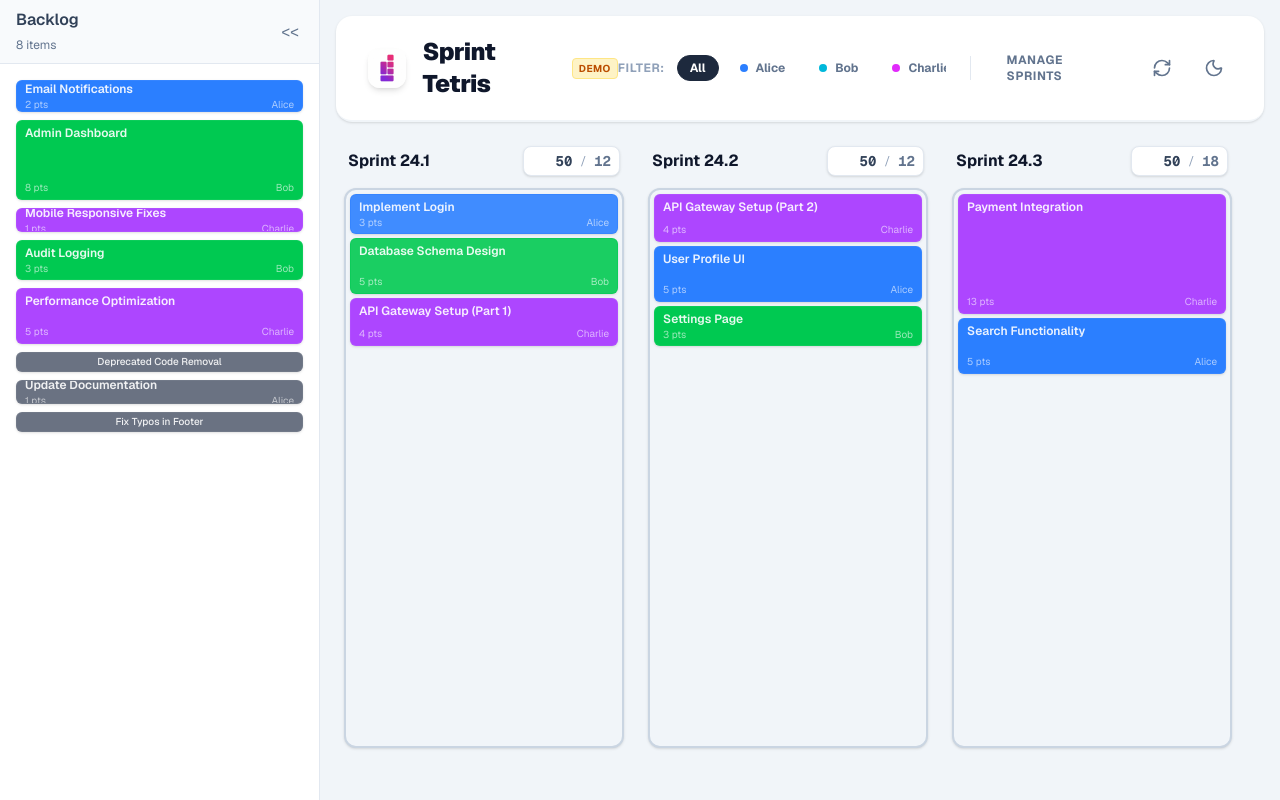
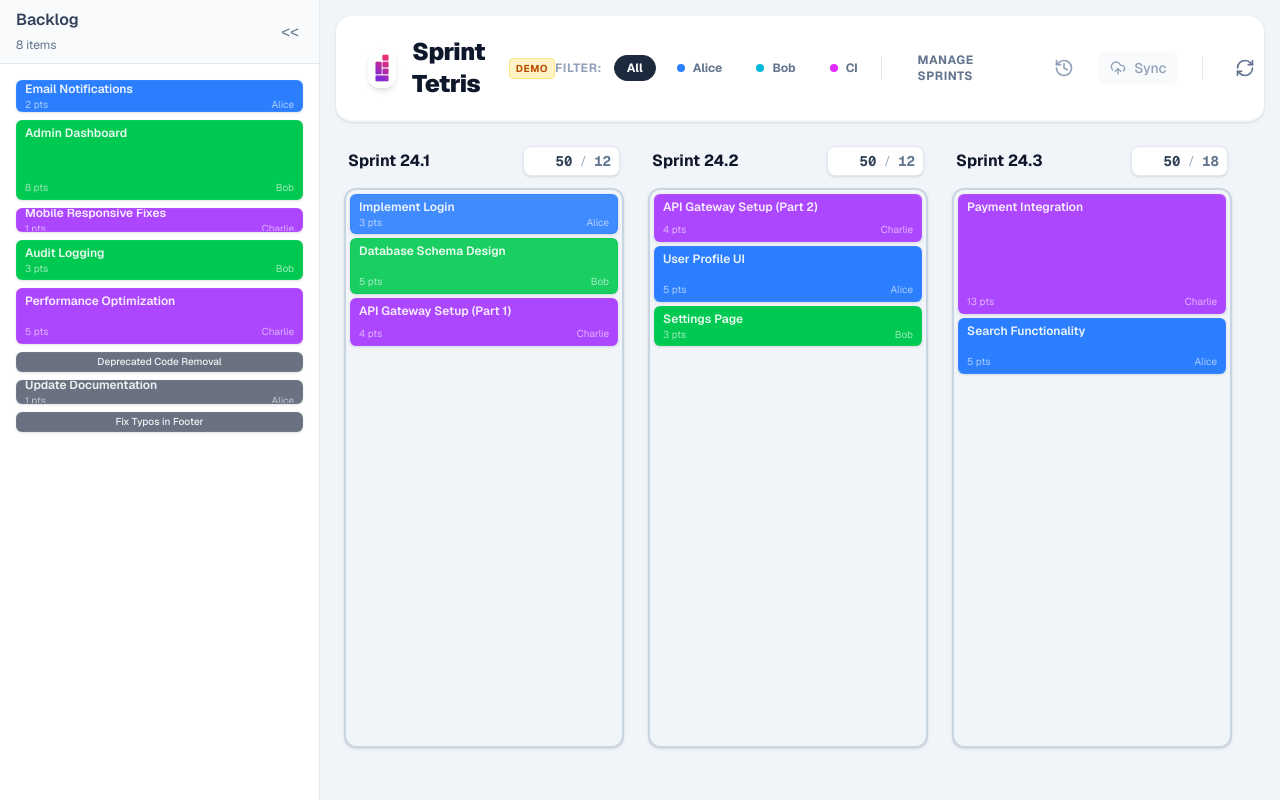
Before and after one commit to nabil-boutaleb-sf/sprint-tetris, a Next.js app: page / in a window 1280 px wide. Built offline with nearby package versions, Linux system fonts and the light colour scheme.

Commit message:
feat: implement pending changes log & sync UI

```diff
--- a/src/components/Board.tsx
+++ b/src/components/Board.tsx
@@ -12,6 +12,8 @@ import { TaskDetailModal } from './TaskDetailModal';
 import Link from 'next/link';
 import { AssigneeLegend } from './AssigneeLegend';
 import { useDataSync } from '@/hooks/useDataSync';
+import { ChangeLogModal } from './ChangeLogModal';
+import { History, UploadCloud } from 'lucide-react';
 
 export default function Board() {
     const { tasks, sprints, moveTask, filterAssignee, setFilterAssignee, isDemoMode } = useBoardStore();
@@ -29,6 +31,8 @@ export default function Board() {
     const [activeDragTask, setActiveDragTask] = useState<Task | null>(null);
     const [theme, setTheme] = useState<'dark' | 'light'>('dark');
     const [selectedTask, setSelectedTask] = useState<Task | null>(null); // For Modal
+    const [isLogOpen, setIsLogOpen] = useState(false);
+    const { pendingChanges } = useBoardStore();
 
     // Sync state with DOM on mount (to respect layout.tsx script)
     useEffect(() => {
@@ -136,6 +140,32 @@ export default function Board() {
                             </Link>
 
                             <button
+                                onClick={() => setIsLogOpen(true)}
+                                className="relative p-2 text-slate-400 hover:text-slate-600 dark:hover:text-slate-300 transition-colors hover:bg-slate-100 dark:hover:bg-slate-800 rounded-lg"
+                                title="View Pending Changes"
+                            >
+                                <History size={20} />
+                                {pendingChanges.length > 0 && (
+                                    <span className="absolute top-1 right-1 w-2.5 h-2.5 bg-orange-500 rounded-full border-2 border-white dark:border-slate-900" />
+                                )}
+                            </button>
+
+                            <button
+                                onClick={() => alert("Work in progress! Syncing back to Asana is coming soon.")}
+                                className={`
+                                    flex items-center gap-2 px-3 py-1.5 rounded-lg text-sm font-medium transition-colors
+                                    ${pendingChanges.length > 0
+                                        ? 'bg-purple-100 text-purple-700 dark:bg-purple-900/30 dark:text-purple-300 hover:bg-purple-200 dark:hover:bg-purple-900/50'
+                                        : 'bg-slate-50 text-slate-400 dark:bg-slate-800/50 dark:text-slate-500 cursor-not-allowed'}
+                                `}
+                            >
+                                <UploadCloud size={16} />
+                                <span>Sync</span>
+                            </button>
+
+                            <div className="h-6 w-px bg-slate-200 dark:bg-zinc-700 mx-2" />
+
+                            <button
                                 onClick={refreshData}
                                 disabled={isSyncing}
                                 className={`p-2 rounded-lg hover:bg-slate-100 dark:hover:bg-zinc-800 transition-colors text-slate-500 ${isSyncing ? 'animate-spin' : ''}`}
@@ -183,6 +213,8 @@ export default function Board() {
                     task={selectedTask}
                     onClose={() => setSelectedTask(null)}
                 />
+
+                {isLogOpen && <ChangeLogModal onClose={() => setIsLogOpen(false)} />}
             </div>
         </DndContext>
     );
--- /dev/null
+++ b/src/components/ChangeLogModal.tsx
@@ -0,0 +1,106 @@
+'use client';
+
+import { createPortal } from 'react-dom';
+import { X, Clock, ArrowRight } from 'lucide-react';
+import { useBoardStore } from '@/store/boardStore';
+import { useEffect, useState } from 'react';
+
+interface ChangeLogModalProps {
+    onClose: () => void;
+}
+
+export const ChangeLogModal = ({ onClose }: ChangeLogModalProps) => {
+    const { pendingChanges } = useBoardStore();
+    const [mounted, setMounted] = useState(false);
+
+    useEffect(() => {
+        setMounted(true);
+    }, []);
+
+    if (!mounted) return null;
+
+    return createPortal(
+        <div className="fixed inset-0 z-[100] flex items-center justify-center p-4">
+            {/* Backdrop */}
+            <div
+                className="absolute inset-0 bg-black/60 backdrop-blur-sm transition-opacity"
+                onClick={onClose}
+            />
+
+            {/* Modal Content */}
+            <div className="relative w-full max-w-2xl bg-white dark:bg-slate-900 rounded-xl shadow-2xl border border-slate-200 dark:border-slate-800 overflow-hidden flex flex-col max-h-[80vh]">
+
+                {/* Header */}
+                <div className="flex justify-between items-center p-6 border-b border-slate-100 dark:border-slate-800 bg-slate-50/50 dark:bg-slate-900/50">
+                    <div className="flex items-center gap-3">
+                        <div className="p-2 bg-orange-100 dark:bg-orange-900/30 rounded-lg text-orange-600 dark:text-orange-400">
+                            <Clock size={20} />
+                        </div>
+                        <div>
+                            <h2 className="text-xl font-bold text-slate-800 dark:text-slate-100">
+                                Pending Changes
+                            </h2>
+                            <p className="text-sm text-slate-500 font-medium">
+                                {pendingChanges.length} unsynced updates
+                            </p>
+                        </div>
+                    </div>
+                    <button
+                        onClick={onClose}
+                        className="p-2 rounded-lg hover:bg-slate-200 dark:hover:bg-slate-800 transition-colors text-slate-500"
+                    >
+                        <X size={20} />
+                    </button>
+                </div>
+
+                {/* Body */}
+                <div className="flex-1 overflow-y-auto p-0">
+                    {pendingChanges.length === 0 ? (
+                        <div className="flex flex-col items-center justify-center h-64 text-slate-400">
+                            <Clock size={48} className="mb-4 opacity-20" />
+                            <p>No pending changes</p>
+                        </div>
+                    ) : (
+                        <div className="divide-y divide-slate-100 dark:divide-slate-800">
+                            {pendingChanges.slice().reverse().map((change) => (
+                                <div key={change.id} className="p-4 hover:bg-slate-50 dark:hover:bg-slate-800/50 transition-colors">
+                                    <div className="flex justify-between items-start mb-1">
+                                        <h3 className="font-semibold text-slate-700 dark:text-slate-200 text-sm">
+                                            {change.taskTitle || 'Unknown Task'}
+                                        </h3>
+                                        <span className="text-xs text-slate-400 font-mono">
+                                            {new Date(change.timestamp).toLocaleTimeString()}
+                                        </span>
+                                    </div>
+                                    <div className="flex items-center gap-2 text-sm text-slate-600 dark:text-slate-400">
+                                        <span className="uppercase text-[10px] font-bold tracking-wider bg-slate-100 dark:bg-slate-800 px-1.5 py-0.5 rounded text-slate-500">
+                                            {change.field}
+                                        </span>
+                                        <span className="line-through opacity-70">
+                                            {String(change.oldValue || 'None')}
+                                        </span>
+                                        <ArrowRight size={14} className="text-slate-300" />
+                                        <span className="font-medium text-purple-600 dark:text-purple-400">
+                                            {String(change.newValue || 'None')}
+                                        </span>
+                                    </div>
+                                </div>
+                            ))}
+                        </div>
+                    )}
+                </div>
+
+                {/* Footer */}
+                <div className="p-4 bg-slate-50 dark:bg-slate-900/80 border-t border-slate-100 dark:border-slate-800 flex justify-end">
+                    <button
+                        onClick={onClose}
+                        className="px-4 py-2 rounded-lg bg-slate-900 dark:bg-slate-700 text-white text-sm font-medium hover:bg-slate-800 dark:hover:bg-slate-600 transition-colors"
+                    >
+                        Close
+                    </button>
+                </div>
+            </div>
+        </div>,
+        document.body
+    );
+};
--- a/src/store/boardStore.ts
+++ b/src/store/boardStore.ts
@@ -1,6 +1,16 @@
 import { create } from 'zustand';
 import { Task, SprintName, Sprint } from '@/types';
 import { MOCK_TASKS, SPRINTS } from '@/data/mockData';
+
+export interface PendingChange {
+    id: string;
+    taskId: string;
+    taskTitle: string;
+    field: string;
+    oldValue: any;
+    newValue: any;
+    timestamp: number;
+}
 
 interface BoardState {
     tasks: Task[];
@@ -8,6 +18,7 @@ interface BoardState {
     isBacklogOpen: boolean;
     filterAssignee: string | null;
     isDemoMode: boolean;
+    pendingChanges: PendingChange[];
 
     // Actions
     importData: (sprints: Sprint[], tasks: Task[]) => void;
@@ -20,6 +31,7 @@ interface BoardState {
     updateAssigneeCapacity: (sprintName: string, assignee: string, capacity: number) => void;
     addSprint: (name: string, capacity: number) => void;
     deleteSprint: (name: string) => void;
+    clearPendingChanges: () => void;
 }
 
 import { persist } from 'zustand/middleware';
@@ -33,14 +45,31 @@ export const useBoardStore = create<BoardState>()(
             filterAssignee: null,
             isDemoMode: true,
 
-            importData: (sprints, tasks) => set({ sprints, tasks, isDemoMode: false }),
+            pendingChanges: [],
+
+            importData: (sprints, tasks) => set({ sprints, tasks, isDemoMode: false, pendingChanges: [] }),
             setDemoMode: (isDemo) => set({ isDemoMode: isDemo }),
 
             toggleBacklog: () => set((state) => ({ isBacklogOpen: !state.isBacklogOpen })),
             setFilterAssignee: (filterAssignee) => set({ filterAssignee }),
 
             moveTask: (taskId, targetSprint) => set((state) => {
+                const task = state.tasks.find(t => t.id === taskId);
+                if (!task) return state;
+
+                // Log the move
+                const change: PendingChange = {
+                    id: crypto.randomUUID(),
+                    taskId,
+                    taskTitle: task.title,
+                    field: 'sprint',
+                    oldValue: task.sprint,
+                    newValue: targetSprint || 'Backlog',
+                    timestamp: Date.now()
+                };
+
                 return {
+                    pendingChanges: [...state.pendingChanges, change],
                     tasks: state.tasks.map((t) => {
                         if (t.id !== taskId) return t;
                         if (!targetSprint) {
@@ -51,9 +80,27 @@ export const useBoardStore = create<BoardState>()(
                 };
             }),
 
-            updateTask: (taskId, updates) => set((state) => ({
-                tasks: state.tasks.map(t => t.id === taskId ? { ...t, ...updates } : t)
-            })),
+            updateTask: (taskId, updates) => set((state) => {
+                const task = state.tasks.find(t => t.id === taskId);
+                if (!task) return state;
+
+                const newChanges: PendingChange[] = Object.keys(updates).map(key => ({
+                    id: crypto.randomUUID(),
+                    taskId,
+                    taskTitle: task.title,
+                    field: key,
+                    oldValue: (task as any)[key],
+                    newValue: (updates as any)[key],
+                    timestamp: Date.now()
+                }));
+
+                return {
+                    pendingChanges: [...state.pendingChanges, ...newChanges],
+                    tasks: state.tasks.map(t => t.id === taskId ? { ...t, ...updates } : t)
+                };
+            }),
+
+            clearPendingChanges: () => set({ pendingChanges: [] }),
 
             updateSprintCapacity: (sprintName, capacity) => set((state) => ({
                 sprints: state.sprints.map(s =>
@@ -90,7 +137,8 @@ export const useBoardStore = create<BoardState>()(
                 tasks: state.tasks,
                 sprints: state.sprints,
                 isDemoMode: state.isDemoMode,
-                filterAssignee: state.filterAssignee
+                filterAssignee: state.filterAssignee,
+                pendingChanges: state.pendingChanges
             }),
         }
     )
```
Also changed, not shown: src/components/TaskDetailModal.tsx (+16 -12 lines), 1 other file (tests, documents, lock files or other folders).
